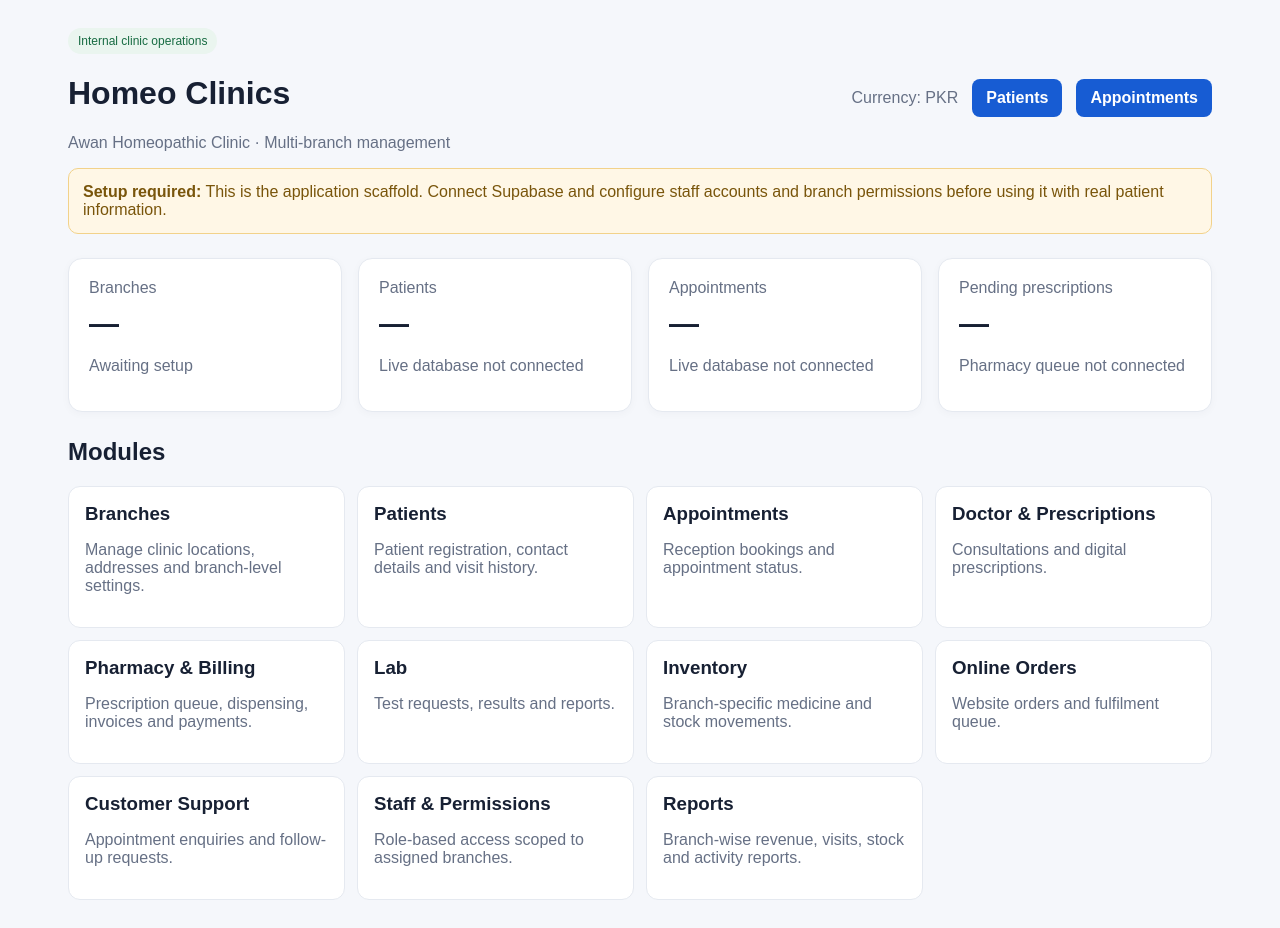
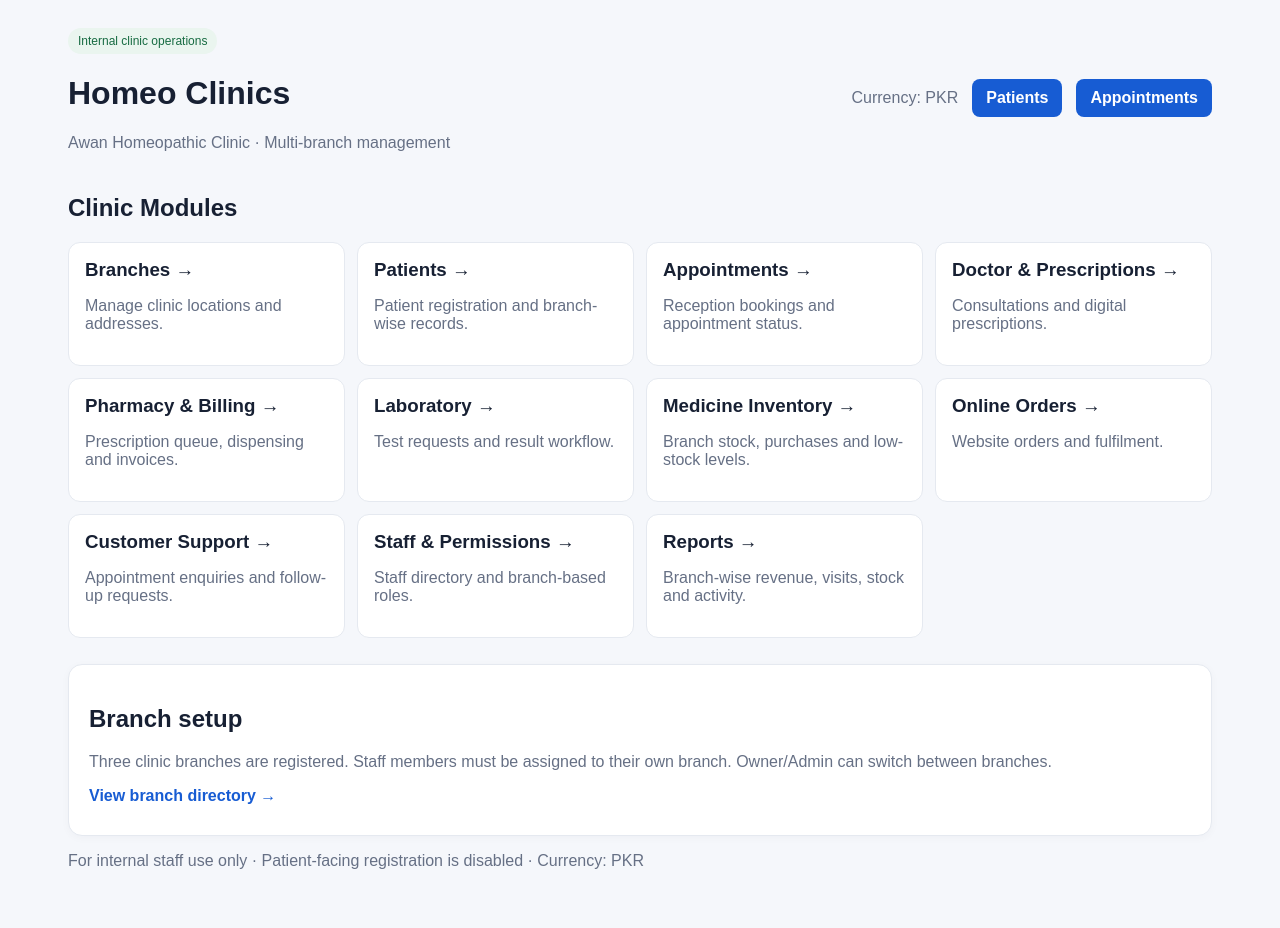
Before and after one commit to servicesalways789-droid/awan-homeopathic-clinic, a Next.js app: page / in a window 1280 px wide. Built offline with nearby package versions, Linux system fonts and the light colour scheme.

Commit message:
Link dashboard to clinic operations modules

```diff
--- a/src/app/page.tsx
+++ b/src/app/page.tsx
@@ -1,14 +1,14 @@
 const modules = [
- ["Branches","Manage clinic locations, addresses and branch-level settings."],
- ["Patients","Patient registration, contact details and visit history."],
- ["Appointments","Reception bookings and appointment status."],
- ["Doctor & Prescriptions","Consultations and digital prescriptions."],
- ["Pharmacy & Billing","Prescription queue, dispensing, invoices and payments."],
- ["Lab","Test requests, results and reports."],
- ["Inventory","Branch-specific medicine and stock movements."],
- ["Online Orders","Website orders and fulfilment queue."],
- ["Customer Support","Appointment enquiries and follow-up requests."],
- ["Staff & Permissions","Role-based access scoped to assigned branches."],
- ["Reports","Branch-wise revenue, visits, stock and activity reports."]
+ ["Branches","Manage clinic locations and addresses.","branches"],
+ ["Patients","Patient registration and branch-wise records.","patients"],
+ ["Appointments","Reception bookings and appointment status.","appointments"],
+ ["Doctor & Prescriptions","Consultations and digital prescriptions.","doctor"],
+ ["Pharmacy & Billing","Prescription queue, dispensing and invoices.","pharmacy"],
+ ["Laboratory","Test requests and result workflow.","lab"],
+ ["Medicine Inventory","Branch stock, purchases and low-stock levels.","inventory"],
+ ["Online Orders","Website orders and fulfilment.","orders"],
+ ["Customer Support","Appointment enquiries and follow-up requests.","support"],
+ ["Staff & Permissions","Staff directory and branch-based roles.","staff"],
+ ["Reports","Branch-wise revenue, visits, stock and activity.","reports"]
 ];
-export default function Home(){return <main className="shell"><header className="top"><div><div className="pill">Internal clinic operations</div><h1>Homeo Clinics</h1><p className="muted">Awan Homeopathic Clinic · Multi-branch management</p></div><div className="top-actions"><span className="muted">Currency: PKR</span><a className="btn" href="/patients">Patients</a><a className="btn" href="/appointments">Appointments</a></div></header><div className="warning"><b>Setup required:</b> This is the application scaffold. Connect Supabase and configure staff accounts and branch permissions before using it with real patient information.</div><section className="grid"><div className="card"><div className="muted">Branches</div><div className="stat">—</div><p className="muted">Awaiting setup</p></div><div className="card"><div className="muted">Patients</div><div className="stat">—</div><p className="muted">Live database not connected</p></div><div className="card"><div className="muted">Appointments</div><div className="stat">—</div><p className="muted">Live database not connected</p></div><div className="card"><div className="muted">Pending prescriptions</div><div className="stat">—</div><p className="muted">Pharmacy queue not connected</p></div></section><section className="section"><h2>Modules</h2><div className="modules">{modules.map(([name,desc])=><article className="module" key={name}><h3>{name}</h3><p className="muted">{desc}</p></article>)}</div></section></main>}
+export default function Home(){return <main className="shell"><header className="top"><div><div className="pill">Internal clinic operations</div><h1>Homeo Clinics</h1><p className="muted">Awan Homeopathic Clinic · Multi-branch management</p></div><div className="top-actions"><span className="muted">Currency: PKR</span><a className="btn" href="/patients">Patients</a><a className="btn" href="/appointments">Appointments</a></div></header><section className="section"><h2>Clinic Modules</h2><div className="modules">{modules.map(([name,desc,slug])=><a className="module" href={slug==="patients"||slug==="appointments"?"/"+slug:"/operations/"+slug} key={slug} style={{textDecoration:"none",display:"block"}}><h3>{name} →</h3><p className="muted">{desc}</p></a>)}</div></section><section className="section card"><h2>Branch setup</h2><p className="muted">Three clinic branches are registered. Staff members must be assigned to their own branch. Owner/Admin can switch between branches.</p><a className="back-link" href="/operations/branches">View branch directory →</a></section><p className="muted">For internal staff use only · Patient-facing registration is disabled · Currency: PKR</p></main>}
```
